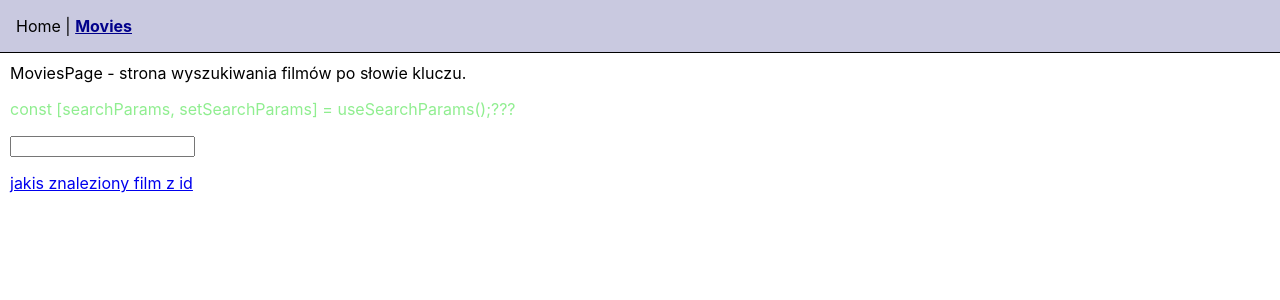
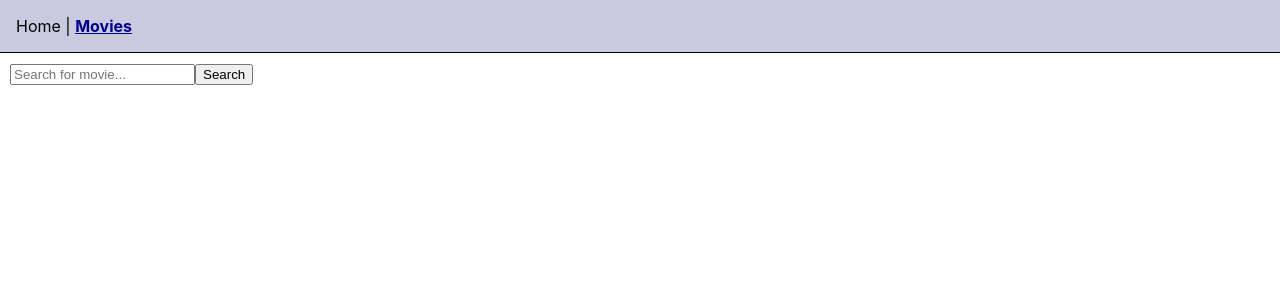
Before and after one commit to Joanna-Golofit/goit-react-hw-05-movies, a React (Create React App) app: page /movies in a window 1280 px wide. Shown: the top 300 px of the page. Built offline with nearby package versions, Linux system fonts and the light colour scheme; the HTML template or start-up script is replaced by a standard one.

Commit message:
search działa

```diff
--- a/src/pages/MoviesPage.jsx
+++ b/src/pages/MoviesPage.jsx
@@ -1,18 +1,64 @@
+import { useState } from "react";
 import { Link } from "react-router-dom";
+import { getApiData } from "../utils/apiCalls";
+import { KEY } from "../utils/apiKey";
 // import Cast from "../components/Cast";
 // import Reviews from "../components/Reviews";
 
 const MoviesPage = () => {
+  const [filteredData, setFilteredData] = useState([]);
+  const [wordEntered, setWordEntered] = useState("");
+  const [fetchedMovies, setFetchedMovies] = useState([]);
+  const [error, setError] = useState(null);
+
+  const getData = () => {
+    getApiData(
+      `https://api.themoviedb.org/3/search/movie?api_key=${KEY}&query=${wordEntered}`
+    )
+      .then((data) => {
+        console.log("data.results z Api-query:", data.results);
+        console.log("fetchedMovies z Api-query:", fetchedMovies);
+        setFetchedMovies(data.results);
+      })
+      .catch((err) => {
+        console.log("moj log z error.name", err.name);
+        setError(err);
+      });
+  }
+
+
+  const handleFilter = (e) => {
+    console.log(e.target.value);
+    setWordEntered(e.target.value);
+    //  const filtered = data.filter((book) =>
+    //    book.title.toLowerCase().includes(searchWord.toLowerCase())
+    //  );
+    //  console.log("filtered", filtered);
+    //czyszczenie  pola z wynikami jesli znowu jest pusty input
+    //  searchWord === "" ? setFilteredData([]) : setFilteredData(filtered);
+  };
+
   return (
     <div>
-      MoviesPage - strona wyszukiwania filmów po słowie kluczu.
-      <p style={{color:"lightgreen"}}>
-        const [searchParams, setSearchParams] = useSearchParams();???
-      </p>
-      <input type="text" />
-      <p>
-        <Link to="id">jakis znaleziony film z id</Link>
-      </p>
+      {error && <p>Whoops, something went wrong: {error.message}</p>}
+      <input
+        type="text"
+        placeholder="Search for movie..."
+        value={wordEntered}
+        onChange={handleFilter}
+      />
+      <button onClick={getData}>Search
+        {/* <Link to={`&query=${wordEntered}`}>Search</Link> */}
+      </button>
+      {/* {wordEntered} */}
+      <p></p>
+      <ul>
+        {fetchedMovies.map((movie) => (
+          <li key={movie.id}>
+            <Link to={`${movie.id}`}>{movie.original_title}</Link>
+          </li>
+        ))}
+      </ul>
       {/* <p>Additional information</p>
       <ul>
         <li>
```
